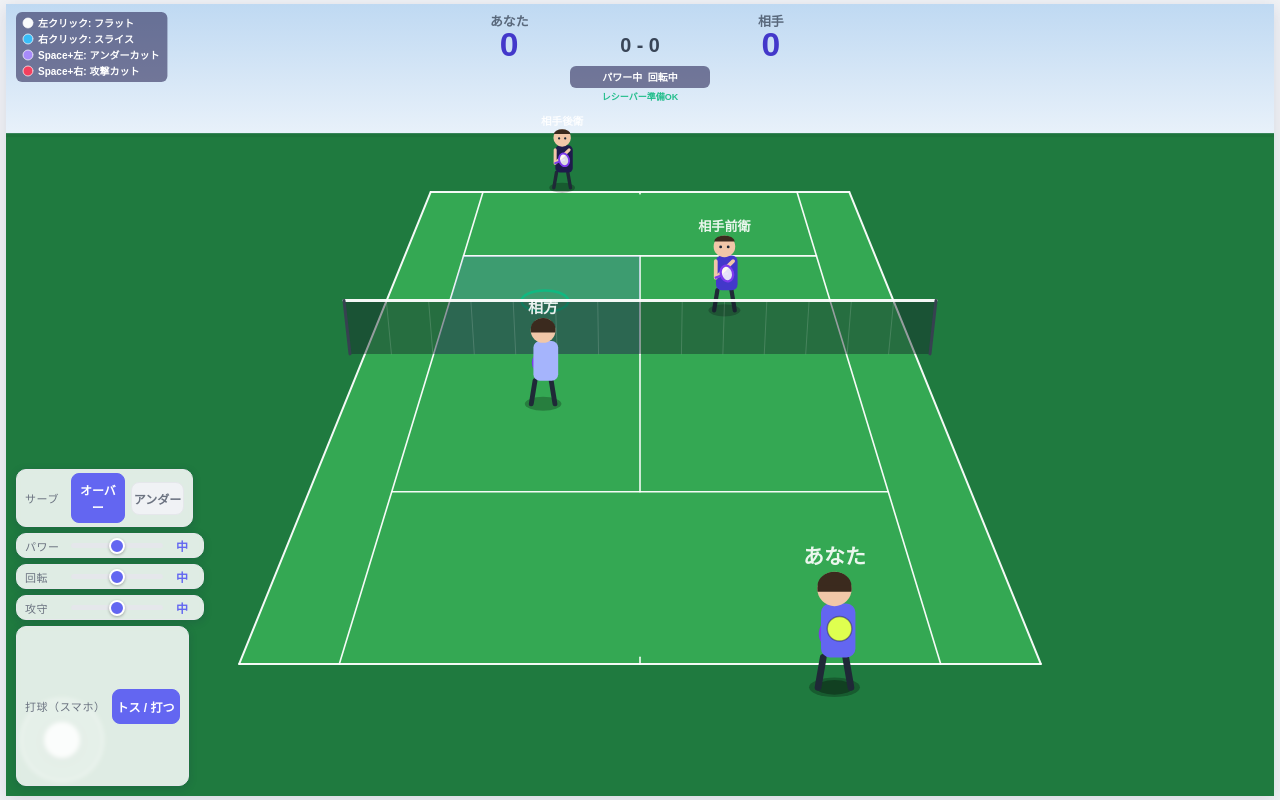
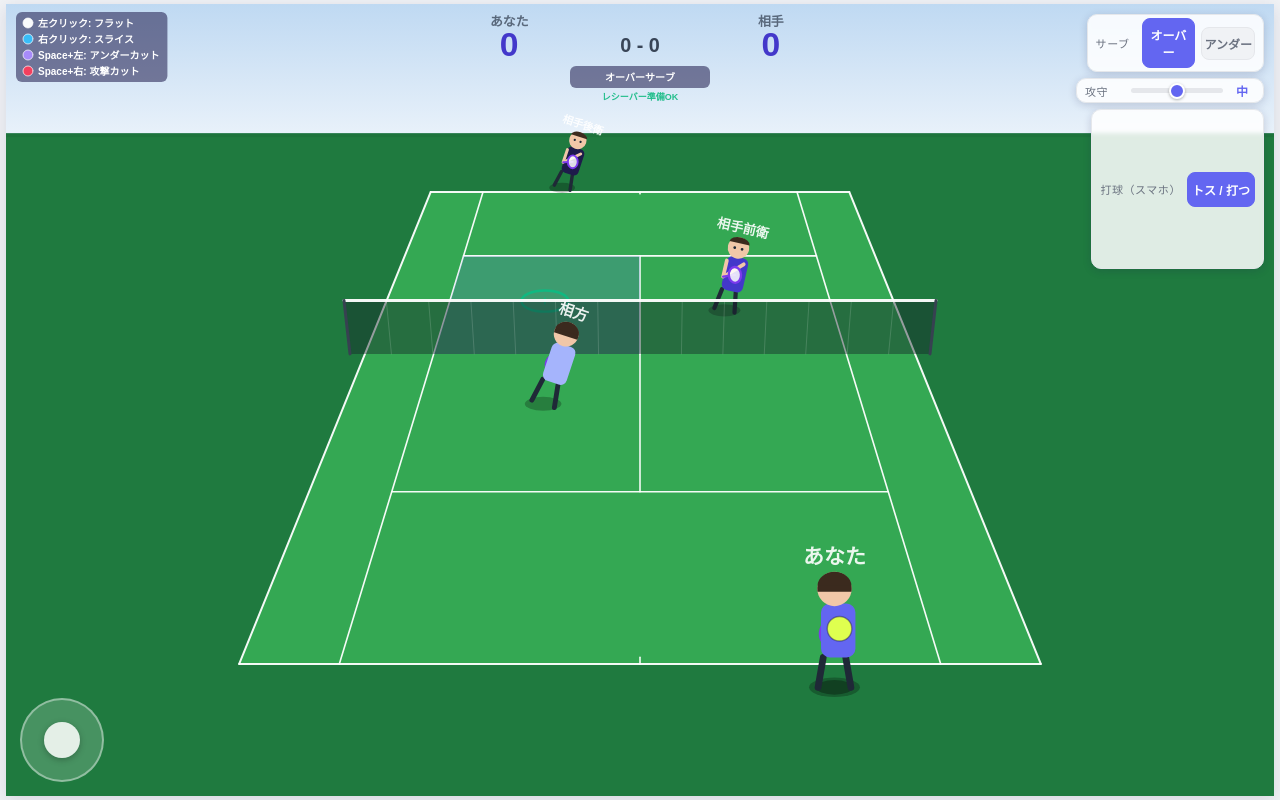
Before and after one commit to Junkoma2/soft-tennis, a plain HTML site: page index.html in a window 1280 px wide. Both pictures are taken after a click on the button "試合を始める". Drawn offline with Linux system fonts and the light colour scheme.

Commit message:
サーブUI簡素化・操作パネル右上化・キャラの正対回転など
- サーブUIはオーバー/アンダーのみに。パワー/回転は選手の能力(stats)連動の内部値へ（UI操作を廃止）
- 攻守は得点間のみ調整可（スライダー）。操作パネルを中央プレイにかからない右上へ移動
- 開始画面の陣形プレビュー修正（相手は常に雁行陣固定。自分の陣形選択で相手が動かない）
- キャラがバウンド後の予測打点へ体をひねって正対（よりリアルな打球アニメーションへの第一歩）
- 上部HUDはサーブ種別（オーバー/アンダー）のみ表示

Co-Authored-By: Claude Opus 4.8 <noreply@anthropic.com>

```diff
--- a/index.html
+++ b/index.html
@@ -135,16 +135,6 @@
             <button class="ctrl-btn is-active" data-serve-category="over" type="button">オーバー</button>
             <button class="ctrl-btn" data-serve-category="under" type="button">アンダー</button>
           </div>
-          <div class="control-group" id="serve-power-controls" hidden>
-            <span class="control-label">パワー</span>
-            <input class="ctrl-slider" id="serve-power-range" type="range" min="0" max="2" step="1" value="1" aria-label="サーブのパワー" />
-            <span class="ctrl-slider-val" id="serve-power-val">中</span>
-          </div>
-          <div class="control-group" id="serve-spin-controls" hidden>
-            <span class="control-label">回転</span>
-            <input class="ctrl-slider" id="serve-spin-range" type="range" min="0" max="2" step="1" value="1" aria-label="サーブの回転" />
-            <span class="ctrl-slider-val" id="serve-spin-val">中</span>
-          </div>
           <div class="control-group" id="aggression-controls" hidden>
             <span class="control-label">攻守</span>
             <input class="ctrl-slider" id="aggression-range" type="range" min="0" max="1" step="0.25" value="0.5" aria-label="相方AIの攻守" />
--- a/input.js
+++ b/input.js
@@ -8,8 +8,8 @@ import {
   spectatorMode, rallyControlled, ball,
   setPendingSwing, setPendingShot, setPendingPower, setPendingAimX, setPendingAimY,
   selectedShot, setSelectedShot, shotSelectControls, mouseAim, stick, swipe,
-  serveAimCursor, chargeBtn, servePowerControls, serveSpinControls, serveCategoryControls,
-  setServePower, setServeSpin, setServeCategory, aggressionControls, setPartnerAggressiveness,
+  serveAimCursor, chargeBtn, serveCategoryControls,
+  setServeCategory, aggressionControls, setPartnerAggressiveness,
   setPlayerPosition, formationControls, setFormation, formation,
   handedControls, setPlayerHanded,
   setSpectatorMode, startBtn, moveStick, moveStickKnob,
@@ -214,24 +214,8 @@ shotSelectControls.addEventListener("click", function (e) {
   selectShot(btn.dataset.shotsel);
 });
 
-// サーブ設定（パワー / 回転）はスライダー（ボリューム調整バー）で選ぶ。
-// 内部の3段階モデル（weak/mid/strong）は維持し、0/1/2をその文字列に対応させる。
-const LEVELS = ["weak", "mid", "strong"];
-const LEVEL_LABELS = ["弱", "中", "強"];
-function bindLevelSlider(rangeId, valId, setter) {
-  const range = document.getElementById(rangeId);
-  const valEl = document.getElementById(valId);
-  if (!range) return;
-  const apply = () => {
-    const i = Math.max(0, Math.min(2, Math.round(parseFloat(range.value))));
-    setter(LEVELS[i]);
-    if (valEl) valEl.textContent = LEVEL_LABELS[i];
-  };
-  range.addEventListener("input", apply);
-  apply();
-}
-bindLevelSlider("serve-power-range", "serve-power-val", setServePower);
-bindLevelSlider("serve-spin-range", "serve-spin-val", setServeSpin);
+// サーブのパワー/回転は UI 操作を廃止し、打つ選手の能力(stats)から内部で決める
+// （serve.js の servePowerLevel / serveSpinLevel）。
 
 // サーブ前の大分類選択（アンダー/オーバー）。打つ瞬間の球種振り分けはこの分類内で従来通り。
 if (serveCategoryControls) {
@@ -317,9 +301,11 @@ function updatePickerPositions() {
   // 自チーム（手前）: 後衛を右寄り、前衛を後衛と逆サイドのネット寄りに配置
   const playerBackX = Math.abs(f.back.x) < SIDE_OFFSET ? sideSign(f.back.x) * SIDE_OFFSET : f.back.x;
   const playerFrontX = -sideSign(playerBackX) * Math.max(SIDE_OFFSET, Math.abs(f.front.x));
-  // 相手チーム（奥）: 自チームと対角になるよう左右反転、前衛も後衛と逆サイド
-  const cpuBackX = -playerBackX;
-  const cpuFrontX = -playerFrontX;
+  // 相手チーム（奥）は陣形に関わらず常に雁行陣で固定（実際の試合と同じ）。
+  // 自チームの陣形選択につられて相手の配置が変わらないよう、ganko を基準に置く。
+  const fo = FORMATIONS["ganko"];
+  const cpuBackX = Math.abs(fo.back.x) < SIDE_OFFSET ? SIDE_OFFSET : fo.back.x;
+  const cpuFrontX = -sideSign(cpuBackX) * Math.max(SIDE_OFFSET, Math.abs(fo.front.x));
   const place = (el, x, y) => {
     if (!el) return;
     el.style.left = worldXToPercent(x) + "%";
@@ -327,8 +313,8 @@ function updatePickerPositions() {
   };
   place(pickerPlayerBack, playerBackX, f.back.y);
   place(pickerPlayerFront, playerFrontX, f.front.y);
-  place(pickerCpuBack, cpuBackX, -f.back.y);
-  place(pickerCpuFront, cpuFrontX, -f.front.y);
+  place(pickerCpuBack, cpuBackX, -fo.back.y);
+  place(pickerCpuFront, cpuFrontX, -fo.front.y);
 }
 
 function updatePickerUi() {
--- a/main.js
+++ b/main.js
@@ -15,14 +15,14 @@ import {
 import {
   screens, startBtn, retryBtn, canvas, ctx, messageOverlay, messageText,
   playerScoreEl, cpuScoreEl, playerGamesEl, cpuGamesEl, resultTitle, resultDetail,
-  hintText, shotControls, chargeBtn, servePowerControls, serveSpinControls, serveCategoryControls,
+  hintText, shotControls, chargeBtn, serveCategoryControls,
   aggressionControls, shotSelectControls, moveStick, moveStickKnob,
   formationControls, controlsPanel,
   mouseAim, makeStats, playerStats, cpuStats,
   state, player, cpu, serveFaults, rafId, lastTime, pendingSwing, matchTime,
   setState, setServeFaults, incServeFaults, setRafId, setLastTime, setPendingSwing, setMatchTime, addMatchTime,
   partnerAggressiveness, setPartnerAggressiveness,
-  serveType, setServeType, servePower, serveSpin, setServePower, setServeSpin,
+  serveType, setServeType,
   serveAimCursor,
   selectedShot, setSelectedShot,
   cpuFrontPlan, playerFrontPlan, setCpuFrontPlan, setPlayerFrontPlan,
@@ -127,13 +127,11 @@ export function showMessage(text) {
   messageOverlay.hidden = false;
 }
 
-// 操作パネルの表示切替: serve=サーブ設定（種類/パワー/回転） / rally=球種選択
+// 操作パネルの表示切替: serve=サーブ設定（オーバー/アンダーのみ） / rally=球種選択
 export function setControlMode(mode) {
   const serveMode = mode === "serve";
   if (serveCategoryControls) serveCategoryControls.hidden = !serveMode;
-  servePowerControls.hidden = !serveMode;
-  serveSpinControls.hidden = !serveMode;
-  // 攻守は観戦モードOFF かつ サーブ前にのみ表示（パワー/回転と同運用）
+  // 攻守は観戦モードOFF かつ 得点間（サーブ前）にのみ調整可として表示する
   if (aggressionControls) aggressionControls.hidden = !serveMode || spectatorMode;
   shotSelectControls.hidden = serveMode;
   if (chargeBtn) {
--- a/render.js
+++ b/render.js
@@ -8,7 +8,7 @@ import {
 
 import {
   ctx, serveAimCursor, aim, charge, toss, rallyControlled, ball, effects,
-  state, spectatorMode, cpuServePlan, servePower, serveSpin, serveReady,
+  state, spectatorMode, cpuServePlan, serveReady,
   back, front, cpuBack, cpuFront, matchTime, serveCategory,
   player, cpu,
 } from "./state.js";
@@ -17,7 +17,7 @@ import {
   playerIsServer, serverTeamNow, currentServer, serviceBox,
 } from "./serve.js";
 
-import { courseLabelFor, insideCourt, insideBox, predictLanding, chargeAmount, pointLabel } from "./main.js";
+import { courseLabelFor, insideCourt, insideBox, predictLanding, predictHighContact, chargeAmount, pointLabel } from "./main.js";
 import { canPlayerHit } from "./input.js";
 
 /* ===========================================================
@@ -131,9 +131,8 @@ export function drawHud() {
   if (state === "ready") return;
 
   if ((state === "serve-stance" || state === "serve-toss") && playerIsServer() && !spectatorMode) {
-    const lv = { weak: "弱", mid: "中", strong: "強" };
-    const text = "パワー" + (lv[servePower] || "中") + "  回転" + (lv[serveSpin] || "中");
-    // プレイエリアを広く見せるため、左右端ではなく上部中央へ集約する。
+    // パワー/回転は内部値にしたため表示しない。サーブの種類（オーバー/アンダー）だけ示す。
+    const text = serveCategory === "under" ? "アンダーサーブ" : "オーバーサーブ";
     const boxW = 140;
     const bx = (W - boxW) / 2, by = 62;
     ctx.fillStyle = "rgba(30,27,75,0.55)";
@@ -590,6 +589,21 @@ function getMoveAnim(pl) {
   return a;
 }
 
+// バウンド後のボールの予測打点へ体を向ける（正対）ためのヨー角（画面回転の近似）。
+// よりリアルな打球アニメーションへの第一歩として、選手は常に「次にボールが来る地点」へ
+// 体をひねって正対する。予測打点が読めないときは現在のボール位置を向く。
+function bodyYawToBall(pl) {
+  let tx = ball.x, ty = ball.y;
+  const lp = predictHighContact() || predictLanding();
+  if (lp) { tx = lp.x; ty = lp.y; }
+  const me = project(pl.x, pl.y, 0);
+  const tg = project(tx, ty, 0);
+  const dxs = tg.x - me.x;                          // 画面上の左右ずれ(px)
+  const depth = Math.max(90, Math.abs(me.y - tg.y) + 110); // 奥行き感（小さいほど大きく向く）
+  const yaw = Math.atan2(dxs, depth);
+  return Math.max(-0.32, Math.min(0.32, yaw));      // ひねりは控えめに（首振り→上体のひねり）
+}
+
 /* ---- 簡易人型の選手 ---- */
 export function drawHumanoid(pl) {
   const g = project(pl.x, pl.y, 0);
@@ -598,10 +612,17 @@ export function drawHumanoid(pl) {
   ctx.save();
   ctx.translate(g.x, g.y);
 
+  // 影は地面に固定（回転させない）。
   ctx.fillStyle = "rgba(0,0,0,0.25)";
   ctx.beginPath();
   ctx.ellipse(0, 0, 0.34 * s, 0.13 * s, 0, 0, Math.PI * 2);
   ctx.fill();
+
+  // 体（脚〜頭）はボールの予測打点へ向けてひねる。スイング中は打球モーションを優先。
+  if (pl.pose !== "swing") {
+    const yaw = bodyYawToBall(pl);
+    if (yaw) ctx.rotate(yaw);
+  }
 
   // 前衛判定（role/front相当）: state.js上は front/cpuFront インスタンスそのものが
   // ネット前のプレイヤーを表す。ボレー・スマッシュ待ちのため、後衛よりやや高めの
--- a/serve.js
+++ b/serve.js
@@ -10,7 +10,7 @@ import {
   hintText,
   player, cpu, back, front, cpuBack, cpuFront, ball, rallyControlled,
   receiverSideAssign,
-  serveType, setServeType, servePower, serveSpin,
+  serveType, setServeType,
   serveAimCursor, toss, serveReady,
   serveFaults, setServeFaults, incServeFaults,
   cpuServePlan, setCpuServePlan, aiServePlan, setAiServePlan,
@@ -22,6 +22,18 @@ import {
   isFinalGame, showMessage, hideMessage, setControlMode, resetPlayersForPoint,
   awardPoint, startSwing, launchBall, netClearance,
 } from "./main.js";
+
+// サーブのパワー/回転は UI ではなく打つ選手の能力(stats)から内部で決める。
+// serve（球速）が高い選手は強いサーブ、control（精度）が高い選手はよく回転をかける、
+// というイメージ。3段階モデル(weak/mid/strong)へ写像する。
+function statLevel(v) {
+  if (v == null) return "mid";
+  if (v >= 1.06) return "strong";
+  if (v <= 0.93) return "weak";
+  return "mid";
+}
+function servePowerLevel(stats) { return statLevel(stats && stats.serve); }
+function serveSpinLevel(stats) { return statLevel(stats && stats.control); }
 
 // button(0=左/2=右) と spaceHeld(修飾キー) から4種のサーブタイプを決める。
 // ラリー中の shotFamilyForClick と対称: Space=修飾キー、左右ボタンで系統が変わる。
@@ -406,8 +418,8 @@ export function launchPlayerServe(type) {
   if (!serveAimCursor.set) resetServeAimCursor();
   launchServeBall("player", server, server.stats, {
     type: serveType,
-    power: servePower,
-    spin: serveSpin,
+    power: servePowerLevel(server.stats),
+    spin: serveSpinLevel(server.stats),
     quality: serveContactQuality(z, zone),
     contactZ: Math.max(0.3, z),
     aimTarget: { x: serveAimCursor.x, y: serveAimCursor.y }, // 着地点カーソルの狙い
--- a/state.js
+++ b/state.js
@@ -24,8 +24,6 @@ export const resultDetail  = document.getElementById("result-detail");
 export const hintText      = document.getElementById("hint-text");
 export const shotControls  = document.getElementById("shot-controls");
 export const chargeBtn     = document.getElementById("charge-btn");
-export const servePowerControls = document.getElementById("serve-power-controls");
-export const serveSpinControls  = document.getElementById("serve-spin-controls");
 export const serveCategoryControls = document.getElementById("serve-category-controls");
 export const aggressionControls = document.getElementById("aggression-controls");
 export const shotSelectControls = document.getElementById("shot-select-controls");
@@ -113,10 +111,8 @@ export function setServeType(v) { serveType = v; }
 export let serveCategory = "over";
 export function setServeCategory(v) { serveCategory = v; }
 
-export let servePower = "mid";  // weak / mid / strong
-export let serveSpin = "mid";   // weak / mid / strong
-export function setServePower(v) { servePower = v; }
-export function setServeSpin(v) { serveSpin = v; }
+// サーブのパワー/回転は UI 操作ではなく、打つ選手の能力(stats)から内部で決める
+// （serve.js の servePowerLevel / serveSpinLevel）。
 
 // サーブの狙い（着地点カーソル・ワールド座標）。マウスで対角サービスコート内を指す。
 // 立ち位置＋この狙いで左/中/右を打ち分け、サービスコート外はフォルトになる。
--- a/style.css
+++ b/style.css
@@ -112,11 +112,13 @@ main {
  * コートを広く見せる。コンテナ自体はクリックを透過し、ボタン群だけ受け取る。 */
 #screen-game .controls {
   position: absolute;
-  left: 10px;
-  bottom: 10px;
+  right: 10px;
+  top: 10px;
+  left: auto;
+  bottom: auto;
   transform: none;
   flex-direction: column;
-  align-items: flex-start;
+  align-items: flex-end;
   flex-wrap: nowrap;
   width: auto;
   max-width: 48%;
@@ -642,12 +644,12 @@ footer a:hover { color: var(--color-text); }
     justify-content: center;
   }
 
-  /* 操作パネルはコート上の左下隅に縦積みで重ねる（中央のプレイを邪魔しない）。 */
+  /* 操作パネルはコート上の右上隅に縦積みで重ねる（中央のプレイを邪魔しない）。 */
   #screen-game .controls {
     flex-direction: column;
     flex-wrap: nowrap;
-    align-items: flex-start;
-    justify-content: flex-end;
+    align-items: flex-end;
+    justify-content: flex-start;
     max-width: 46%;
     gap: 6px;
   }
```
